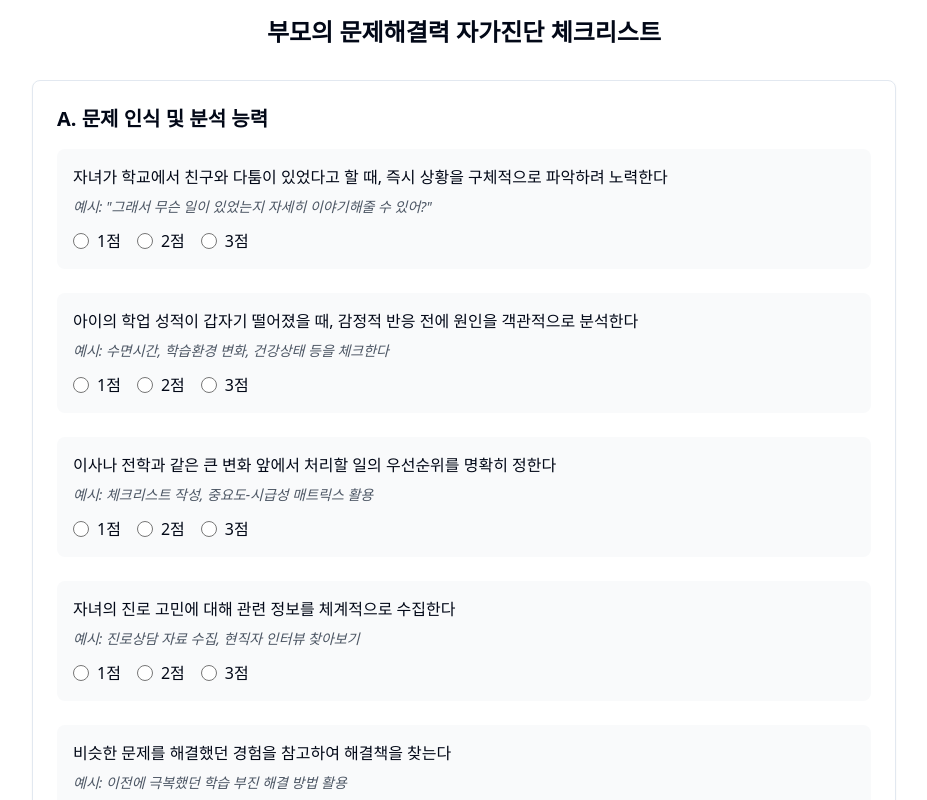
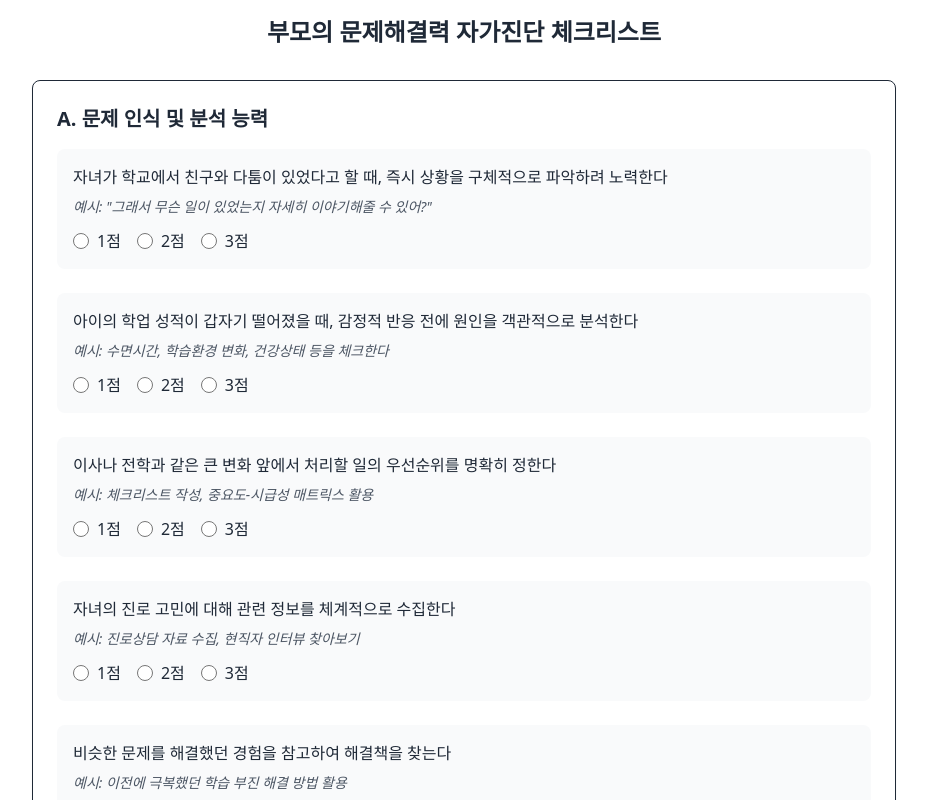
Before and after one commit to vivid2618/parents1, a Next.js app: page / in a window 1280 px wide. Shown: the top 800 px of the page, without its empty margins (176-1103 px from the left). Built offline with nearby package versions, Linux system fonts and the light colour scheme.

Commit message:
Update globals.css

```diff
--- a/app/globals.css
+++ b/app/globals.css
@@ -3,14 +3,13 @@
 @tailwind utilities;
 
 :root {
-  --background: 0 0% 100%;
-  --foreground: 222.2 84% 4.9%;
-  --primary: 222.2 47.4% 11.2%;
-  --secondary: 210 40% 96.1%;
-  --border: 214.3 31.8% 91.4%;
+  --primary: #3b82f6;
+  --secondary: #e5e7eb;
+  --background: #ffffff;
+  --text: #1f2937;
 }
 
 body {
-  background-color: hsl(var(--background));
-  color: hsl(var(--foreground));
+  background-color: var(--background);
+  color: var(--text);
 }
```
